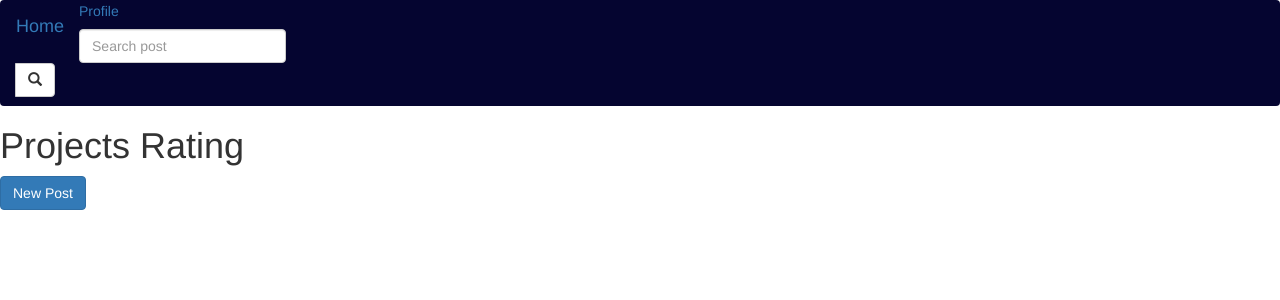
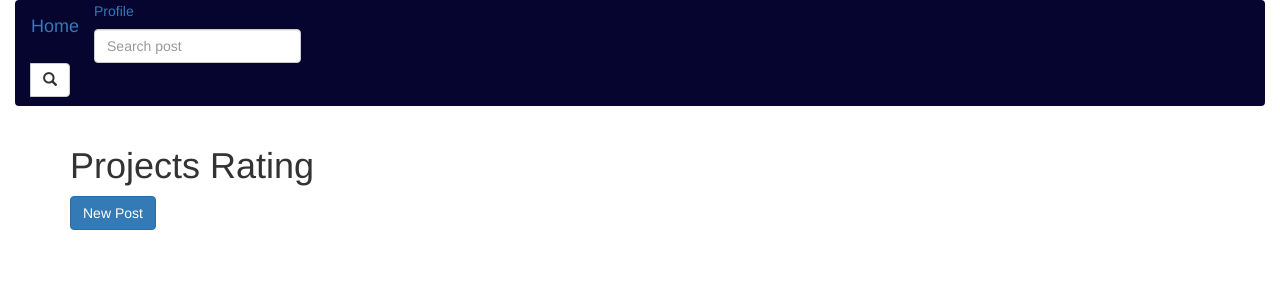
Before and after one commit to dennis027/Projects-Rating, a Django app: page / in a window 1280 px wide. Shown: the top 300 px of the page. Run offline with Django 3.2, Linux system fonts and the light colour scheme; the visitor is signed in with stand-in values (Sample User, id 1); data that the repository does not hold is empty; some libraries are stand-ins or nearby versions.

Commit message:
adding bootstrap in my app

```diff
--- a/projects/templates/base.html
+++ b/projects/templates/base.html
@@ -39,8 +39,9 @@
 </style>
 
 <body>
+    <div class="container-fluid">
     {%include 'navbar.html' %}
-
+    </div>
     {% block content %}
 
     {%endblock%}
--- a/projects/templates/index.html
+++ b/projects/templates/index.html
@@ -1,6 +1,7 @@
 
 {%extends 'base.html'%}
 {% block content %}
+<div class= container>
 <h1>Projects Rating</h1>
 <a class="btn btn-primary" href="{% url 'create' %}">New Post</a>
 <br>
@@ -9,7 +10,7 @@
 {% for post in posts.all %}
 {% if user.is_authenticated %}
 
-        <div class= container>
+
             <div class="row">
                 <div class="col-md-4">
 
--- a/projects/views.py
+++ b/projects/views.py
@@ -147,7 +147,7 @@ def profile(request):
     # p = Project.objects.filter(user=current_user.id).all
     return render(request, 'profile.html')
 
-    return render(request, 'profile.html')
+
 
 
 def user_profile(request, username):
```
Also changed, not shown: requirements.txt (+30 -8 lines).
